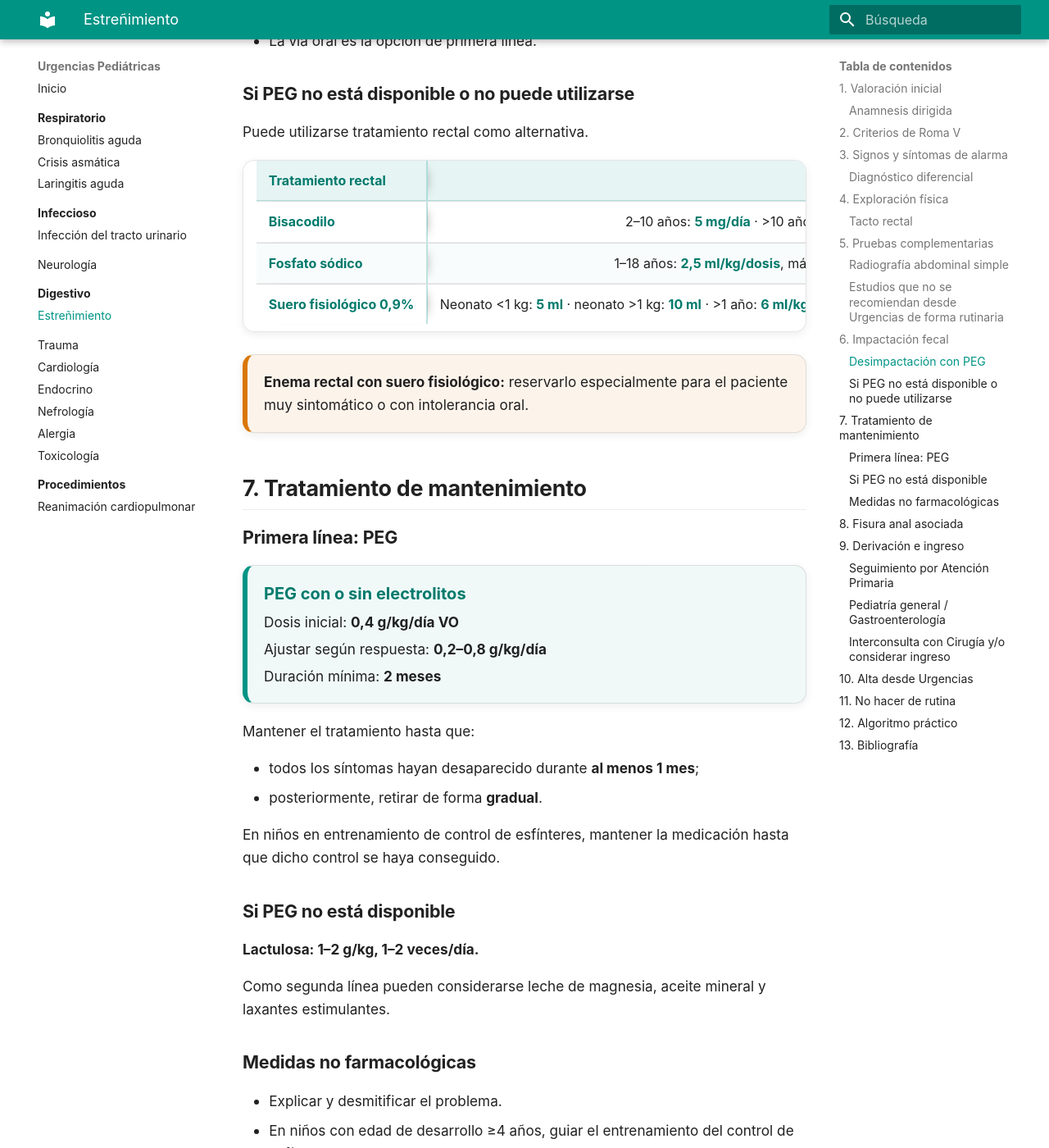
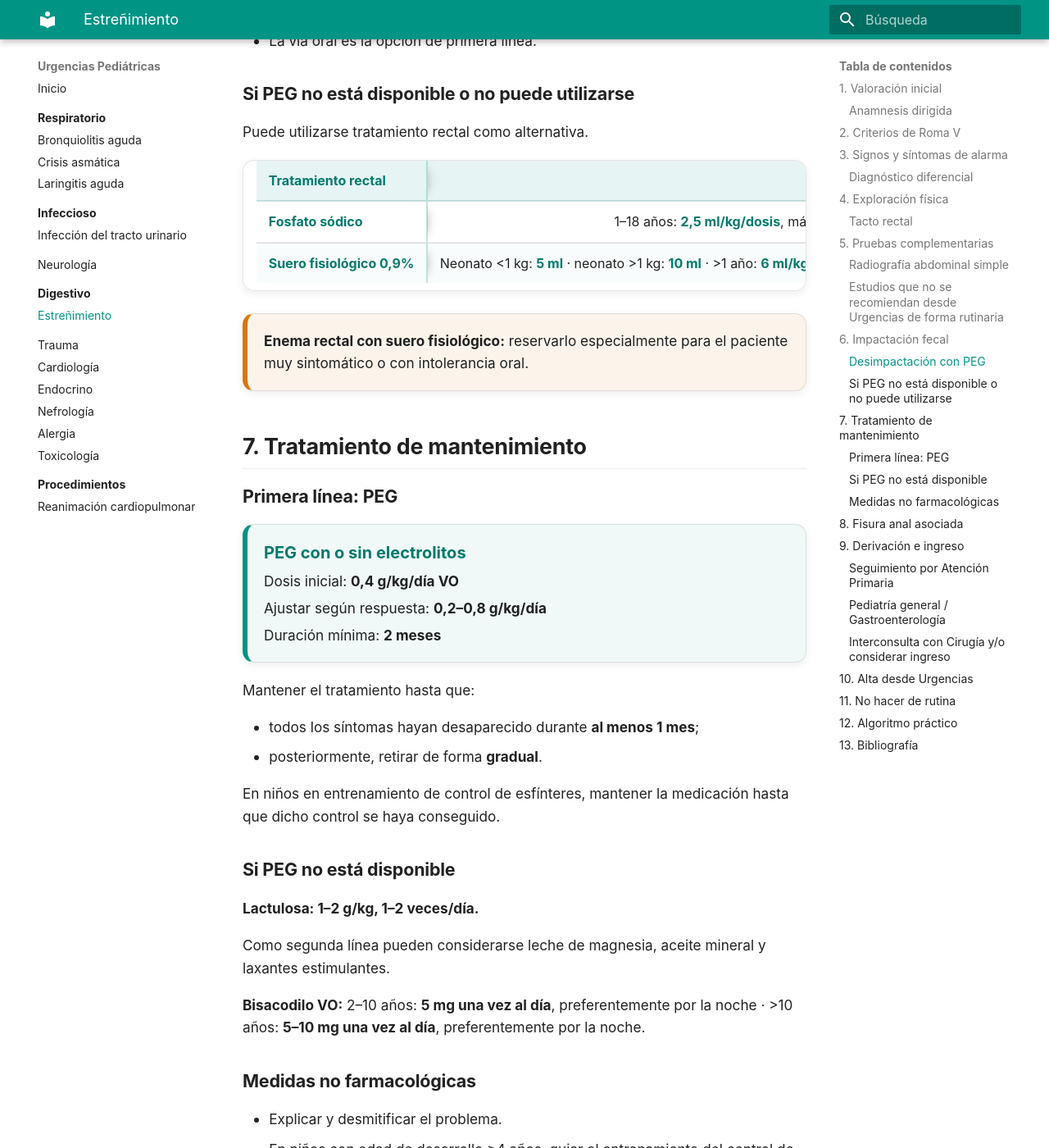
Before and after one commit to gonzaloares/urgencias-pediatricas, an MkDocs documentation site: the page built from docs/digestivo/estrenimiento.md, in a window 1280 px wide and 1400 px high, scrolled down 6174 px. Shown: the whole window at 82% size. Built offline with MkDocs 1.6.1 and Material for MkDocs 9.7.7, drawn with Linux system fonts in a browser that asks for light colours; some of the changed text lies outside the part shown.

Commit message:
Corrige la vía de administración del bisacodilo

```diff
--- a/docs/digestivo/estrenimiento.md
+++ b/docs/digestivo/estrenimiento.md
@@ -227,6 +226,8 @@ En niños en entrenamiento de control de esfínteres, mantener la medicación ha
 **Lactulosa: 1–2 g/kg, 1–2 veces/día.**
 
 Como segunda línea pueden considerarse leche de magnesia, aceite mineral y laxantes estimulantes.
+
+**Bisacodilo VO:** 2–10 años: **5 mg una vez al día**, preferentemente por la noche · >10 años: **5–10 mg una vez al día**, preferentemente por la noche.
 
 ### Medidas no farmacológicas
 
@@ -345,3 +346,4 @@ En el estreñimiento funcional sin signos de alarma ni complicaciones:
 
 1. Velasco Rodríguez-Belvís M, Palomino Pérez LM, Cañedo Villarroya E, de la Mano Hernández A, Martínez Pérez J, Muñoz Codoceo RA. **De la guía a la guardia: aplicación en Urgencias de las recomendaciones de ESPGHAN y NASPGHAN basadas en la evidencia para la evaluación y tratamiento del estreñimiento funcional en lactantes y niños.** Emerg Pediatr. 2022;1(3):165-170.
 2. Rome Foundation. **Rome V Criteria. H2a. Functional Constipation.** 2026. [Criterios Roma V](https://theromefoundation.org/rome-v-criteria/)
+3. Agencia Española de Medicamentos y Productos Sanitarios. **DulcoLax Bisacodilo 5 mg comprimidos gastrorresistentes. Ficha técnica.** [CIMA](https://cima.aemps.es/cima/dochtml/ft/28410/FichaTecnica_28410.html)
```
Also changed, not shown: other parts of docs/digestivo/estrenimiento.md (+0 -1 lines).
